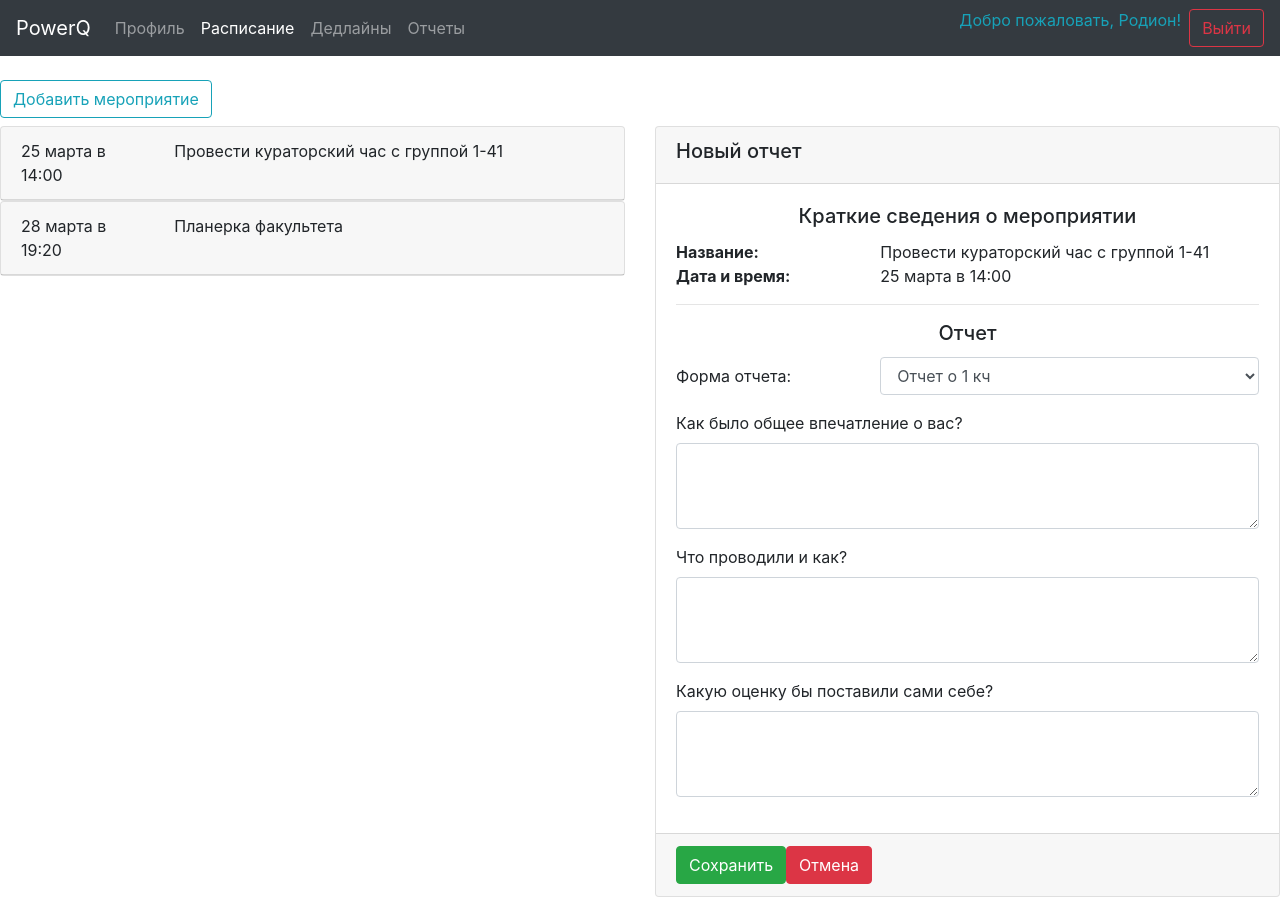
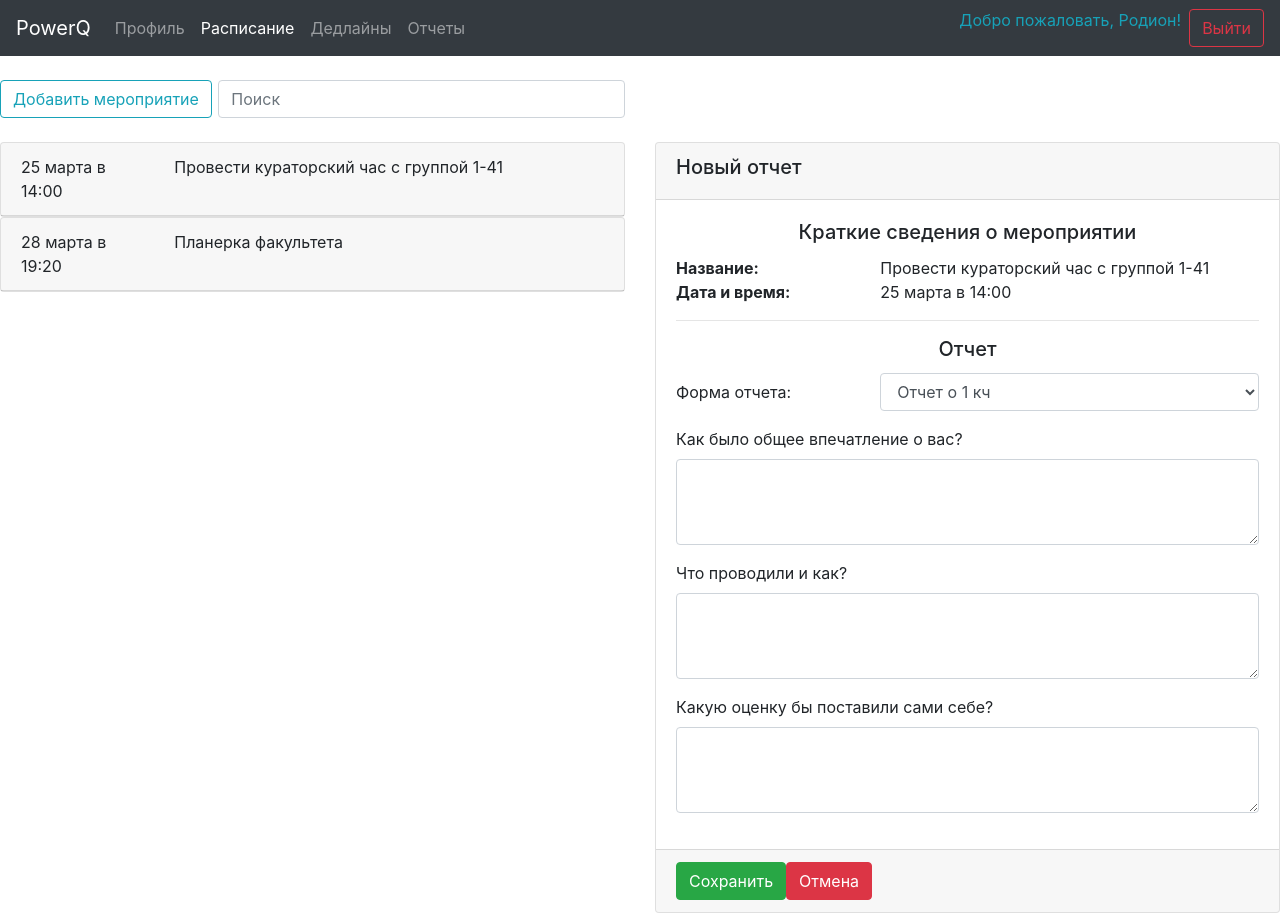
Before and after one commit to ksv97/powerq-client, an Angular app: page /curator/schedule in a window 1280 px wide. Built offline with nearby package versions, Linux system fonts and the light colour scheme.

Commit message:
added search bar for deadlines & schedule

```diff
--- a/src/app/components/curator/pages/curator-deadlines/curator-deadlines.component.html
+++ b/src/app/components/curator/pages/curator-deadlines/curator-deadlines.component.html
@@ -1,8 +1,13 @@
 <div class="row mb-2">
-  <div class="col">
+  <div class="col-lg-2 col-md-2">
     <button class="btn btn-outline-info" type="button">
       Добавить дедлайн
     </button>
+  </div>
+  <div class="col-lg-4 col-md-4">
+    <div class="form-group">
+      <input class="form-control" type="text" placeholder="Поиск">
+    </div>
   </div>
 </div>
 <div class="row">
--- a/src/app/components/curator/pages/curator-schedule/curator-schedule.component.html
+++ b/src/app/components/curator/pages/curator-schedule/curator-schedule.component.html
@@ -1,8 +1,13 @@
 <div class="row">
-  <div class="col-lg-12 col-md-12">
+  <div class="col-lg-2 col-md-2">
     <button class="btn btn-outline-info" type="button">
       Добавить мероприятие
     </button>
+  </div>
+  <div class="col-lg-4 col-md-4">
+    <div class="form-group">
+      <input class="form-control" type="text" placeholder="Поиск">
+    </div>
   </div>
 </div>
 <div class="row mt-2">
```
